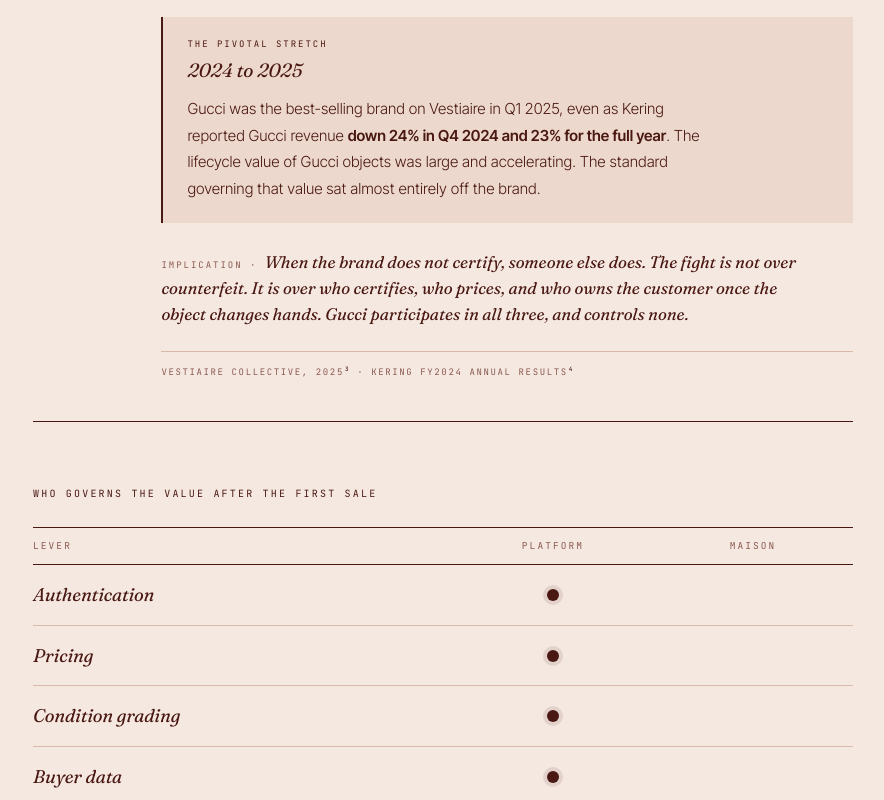
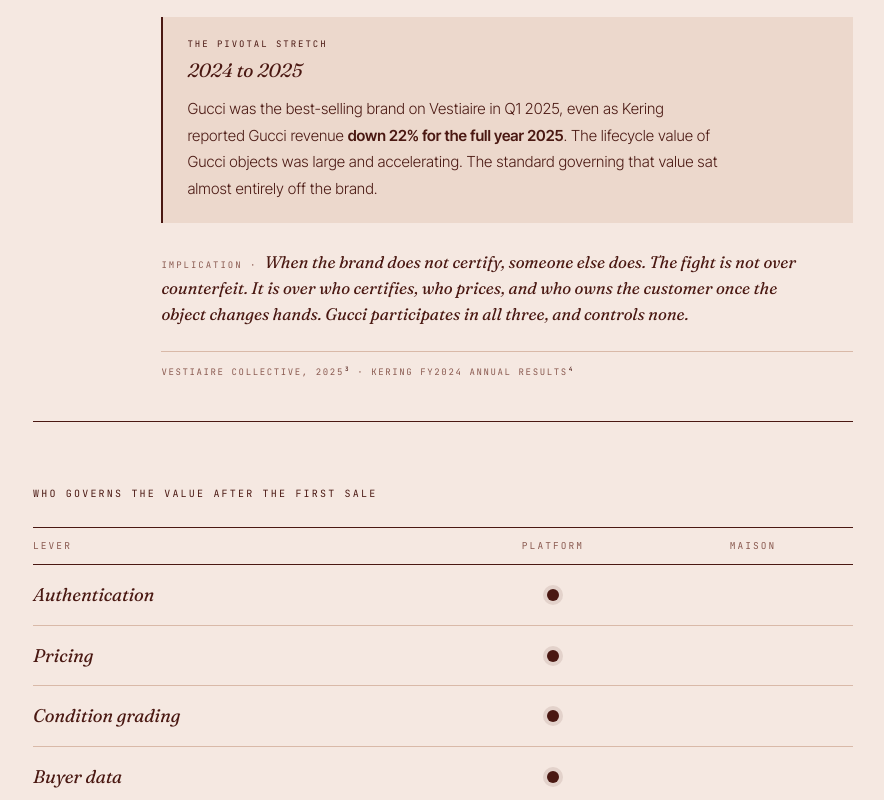
Before and after one commit to laurentm1/bceventure, a Next.js app: page /insights/two-houses in a window 1280 px wide. Shown: the part 1660-2460 px from the top of the page, without its empty margins (197-1081 px from the left). Built offline with nearby package versions, Linux system fonts and the light colour scheme; a web font is replaced by a local one.

Commit message:
Two Houses: update Gucci figure to FY2025 (−22%, reported) to match Rolex 2025

```diff
--- a/app/insights/two-houses/page.tsx
+++ b/app/insights/two-houses/page.tsx
@@ -112,7 +112,7 @@
                   <p className="fw-proof-anchor-eye">The pivotal stretch</p>
                   <p className="fw-proof-anchor-name">2024 to 2025</p>
                   <p className="fw-proof-anchor-body">
-                    Gucci was the best-selling brand on Vestiaire in Q1 2025, even as Kering reported Gucci revenue <strong>down 24% in Q4 2024 and 23% for the full year</strong>. The lifecycle value of Gucci objects was large and accelerating. The standard governing that value sat almost entirely off the brand.
+                    Gucci was the best-selling brand on Vestiaire in Q1 2025, even as Kering reported Gucci revenue <strong>down 22% for the full year 2025</strong>. The lifecycle value of Gucci objects was large and accelerating. The standard governing that value sat almost entirely off the brand.
                   </p>
                 </div>
 
@@ -263,7 +263,7 @@
             <li>Bain &amp; Company / Altagamma, <em>Luxury Goods Worldwide Market Study</em>, November 2025, and 2026 market update. <a href="https://www.bain.com/insights/finding-a-new-longevity-for-luxury/" target="_blank" rel="noopener noreferrer">bain.com</a> · <a href="https://www.bain.com/about/media-center/press-releases/2026/global-luxury-stabilizes-amid-compounding-disruptions-as-brands-race-to-amplify-meaning-and-rebuild-relevance/" target="_blank" rel="noopener noreferrer">2026 release</a></li>
             <li>BCG &amp; Vestiaire Collective, resale market report, 2025 (survey of 7,800 users). <a href="https://www.bcg.com/press/9october2025-new-report-from-bcg-and-vestiaire-collective-reveals-global-trends-reshaping-the-resale-market" target="_blank" rel="noopener noreferrer">bcg.com</a></li>
             <li>Gucci Preloved with Vestiaire Collective, program launch, process, and resale performance. <a href="https://www.theindustry.fashion/gucci-makes-the-move-into-pre-loved-with-vestiaire-collective/" target="_blank" rel="noopener noreferrer">theindustry.fashion</a> · <a href="https://fashionunited.uk/news/business/the-gucci-paradox-while-new-sales-collapse-second-hand-sales-explode/2025041481064" target="_blank" rel="noopener noreferrer">fashionunited.uk</a></li>
-            <li>Kering, FY2024 Annual Results, 11 February 2025 (Gucci revenue down 24% in Q4, 23% full year). <a href="https://www.globenewswire.com/news-release/2025/02/11/3023901/0/en/Kering-Press-release-2024-Annual-Results.html" target="_blank" rel="noopener noreferrer">Kering press release</a></li>
+            <li>Kering, 2025 Annual Results, 10 February 2026 (Gucci revenue €6.0B, down 22% as reported for the full year). <a href="https://www.globenewswire.com/news-release/2026/02/10/3235000/0/en/Kering-2025-results-Sequential-improvement-unlocking-the-next-phase-of-sustainable-profitable-growth.html" target="_blank" rel="noopener noreferrer">Kering press release</a></li>
             <li>EveryWatch, 2025 Secondary Market Report (Rolex Certified Pre-Owned). <a href="https://everywatch.com/magazine/market/the-rolex-cpo-shock-204-growth-and-what-it-means-for-the-secondary-market-in-2025" target="_blank" rel="noopener noreferrer">everywatch.com</a></li>
             <li>WatchCharts, Rolex Certified Pre-Owned pricing analysis, 2025. <a href="https://watchcharts.com/rolexcpo" target="_blank" rel="noopener noreferrer">watchcharts.com</a></li>
           </ol>
```
